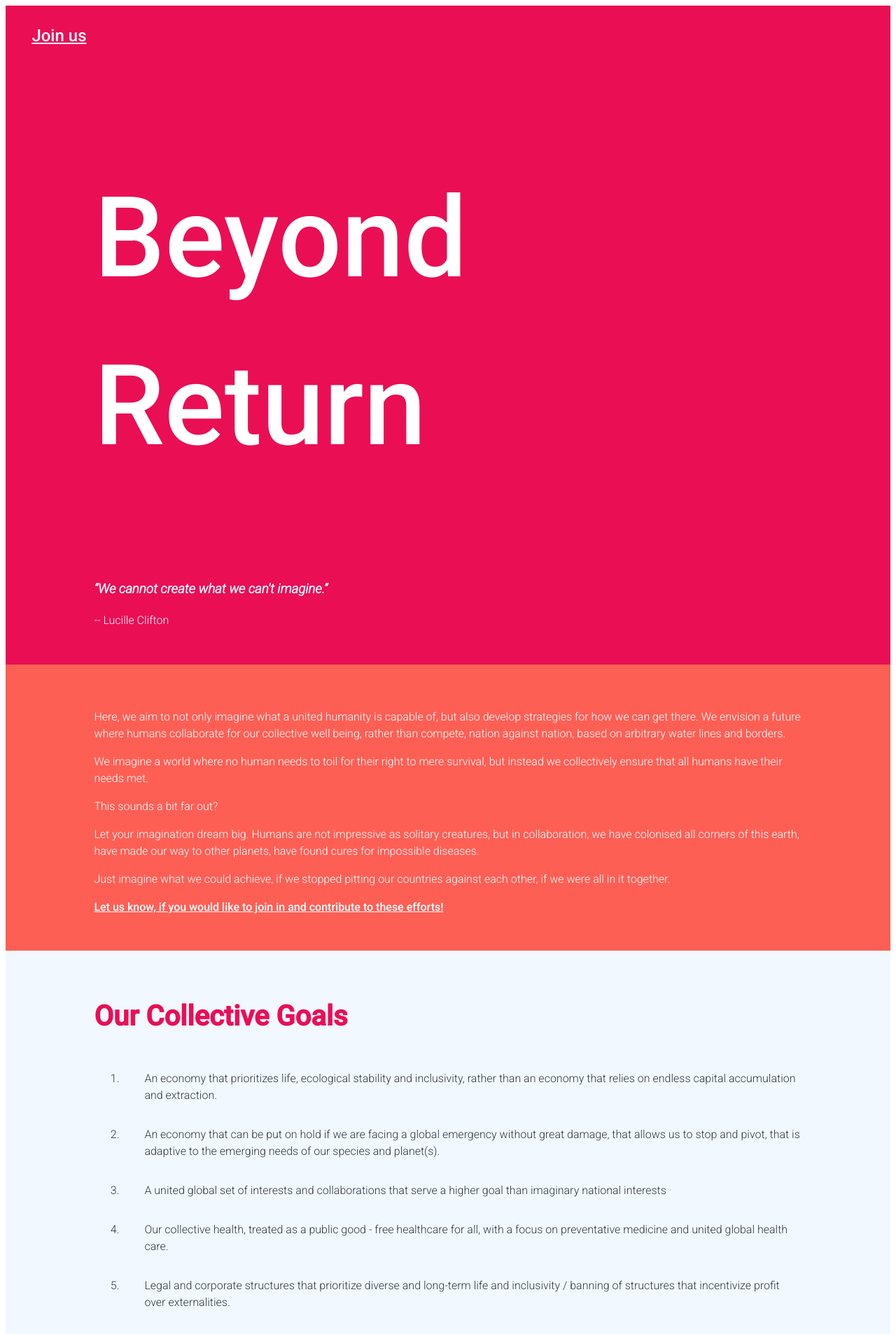
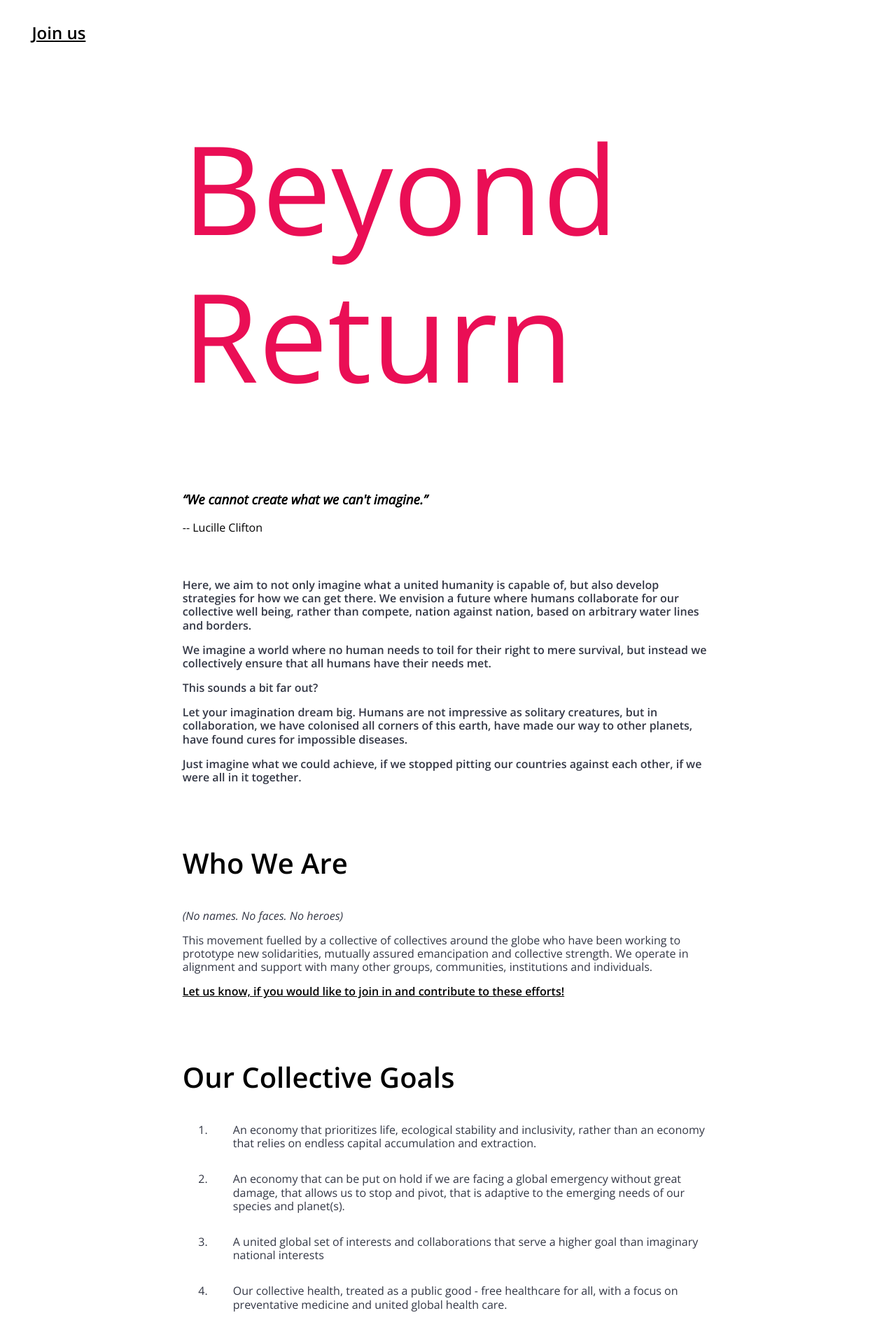
Before and after one commit to beyondreturn/beyondreturn.github.io, a Jekyll site: the page built from index.html, in a window 1280 px wide. Shown: the top 1907 px of the page at 70% size. Built offline with Jekyll 4.4.1, drawn with Linux system fonts in a browser that asks for light colours; some of the changed text lies outside the part shown.

Commit message:
barest of bones

```diff
--- a/_layouts/default.html
+++ b/_layouts/default.html
@@ -4,7 +4,7 @@
     <meta charset="utf-8">
     <title>{{ page.title }}</title>
     <link rel="stylesheet" href="/assets/css/styles.css">
-    <link href="https://fonts.googleapis.com/css2?family=Roboto:ital,wght@0,300;0,500;1,300&display=swap" rel="stylesheet">
+    <link href="https://fonts.googleapis.com/css2?family=Open+Sans:ital,wght@0,300;0,600;1,300&display=swap" rel="stylesheet">
   </head>
   <body>
   	{% include navigation.html %}
--- a/_sass/main.scss
+++ b/_sass/main.scss
@@ -1,18 +1,18 @@
 body {
 	background-color: white;
-	font-family: 'Roboto', sans-serif;
+	font-family: 'Open Sans', sans-serif;
 	font-weight: 300;
-	line-height: 1.5;
+	line-height: 1.2;
 }
 
 body a {
-	color: #00A1E4;
-	font-weight: 500;
+	color: black;
+	font-weight: 600;
 }
 
 nav {
 	padding: 2%;
-	color: white;
+	color: black;
 }
 
 li {
@@ -21,9 +21,9 @@ li {
 }
 
 footer {
-	background-color: #ea0e55;
+	background-color: black;
 	color: #F2F8FF;
-	padding: 3% 10% 2% 10%;
+	padding: 3% 20% 2% 20%;
 }
 
 .nav-link {
@@ -32,51 +32,58 @@ footer {
 }
 
 .section {
-	margin: 3% 10% 2% 10%;
+	margin: 7% 20% 7% 20%;
+}
+
+.section-0 {
+	margin: 5% 20% 0% 20%;
 }
 
 .section h1 {
 	padding-bottom: 2%;
-	color: #ea0e55;
+	color: black;
 	font-size: 2.5rem;
 }
 
 .bg {
-	padding: 2% 0% 2% 0%;
+	padding: 0% 0% 0% 0%;
 }
 
 .bg-white {
-	background-color: #F2F8FF;
+	background-color: white;
 	color: #333745;
 }
 
 .bg-color {
-	background-color: #ea0e55;
-	color: #F2F8FF;
+	background-color: white;
+	color: black;
 }
 
 .bg-color-2 {
-	background-color: #FE5F55;
-	color: white;
+/*	background-color: #FE5F55;
+	color: white;*/
+	background-color: white;
+	color:  #333745;
+	font-weight: 600;
 }
 
 .bg-color-2 a {
-	color: white;
+	color: black;
 }
 
 .bg-color a {
-	color: white;
+	color: black;
 }
 .bg-color-3 {
-	background-color: #FFFF82;
-	color: #333745;
+
+	color: black;
 }
 
 .title h1 {
-	font-size: 10rem;
-	font-weight: 500;
+	font-size: 11rem;
+	font-weight: 400;
 	margin-top: 10%;
-	color: white;
+	color: #ea0e55;
 }
 
 .quote {
--- a/index.html
+++ b/index.html
@@ -4,15 +4,16 @@ title: Home
 ---
 
 <div class="bg-color bg">
-	<div class="title section">
+	<div class="title section-0">
 		<h1>{{ "Beyond Return" }}</h1>
 		<h3 class="quote"> “We cannot create what we can't imagine.” </h3>
 		<p>	-- Lucille Clifton</p>
 	</div>
 </div>
 
+
 <div class= "bg-color-2 bg">
-	<div class="section">
+	<div class="section-0">
 		<p>
 		Here, we aim to not only imagine what a united humanity is capable of, but also develop strategies for how we can get there. We envision a future where humans collaborate for our collective well being, rather than compete, nation against nation, based on arbitrary water lines and borders.
 		</p>
@@ -32,10 +33,20 @@ title: Home
 		<p>
 		Just imagine what we could achieve, if we stopped pitting our countries against each other,  if we were all in it together.
 		</p>
+	</div>
+</div>
+
+<div class="bg-white bg">
+	<div class="section">
+		<h1>Who We Are </h1>
+		<p class="quote">(No names. No faces. No heroes)</p>
+
+		<p> This movement  fuelled by a collective of collectives around the globe who have been working to prototype new solidarities, mutually assured emancipation and collective strength.  We operate in alignment and support with many other groups, communities, institutions and individuals. </p>
 
 		<p><a href="https://docs.google.com/forms/d/e/1FAIpQLSf0qdDTUVmZSpm698EcGkgWbS2nXCn-Sk9aGnSsWyfb_lZUAQ/viewform" target="_blank">Let us know, if you would like to join in and contribute to these efforts!</a></p>
 	</div>
 </div>
+
 
 <div class="bg-white bg">
 	<div class="section">
@@ -80,14 +91,3 @@ title: Home
 		</ol>
 	</div>
 </div>
-
-<div class="bg-white bg">
-	<div class="section">
-		<h1>Who We Are </h1>
-		<p class="quote">(No names. No faces. No heroes)</p>
-
-		<p> This movement  fuelled by a collective of collectives around the globe who have been working to prototype new solidarities, mutually assured emancipation and collective strength.  We operate in alignment and support with many other groups, communities, institutions and individuals. </p>
-
-		<p><a href="https://docs.google.com/forms/d/e/1FAIpQLSf0qdDTUVmZSpm698EcGkgWbS2nXCn-Sk9aGnSsWyfb_lZUAQ/viewform" target="_blank">Let us know, if you would like to join in and contribute to these efforts!</a></p>
-	</div>
-</div>
```
Also changed, not shown: 3 other files.
